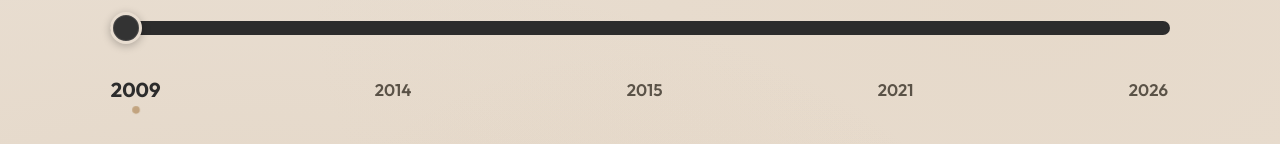
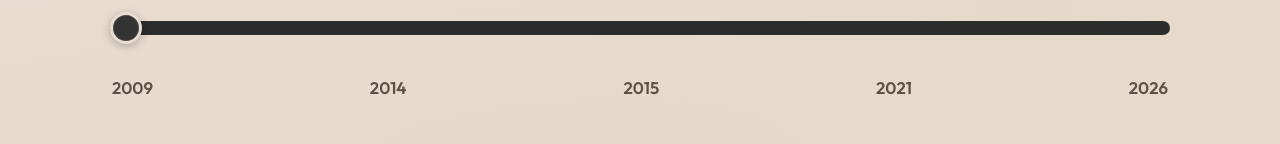
Before and after one commit to david-aravena-poblete/timeline, a React (Vite) app: page / in a window 1280 px wide. Shown: the part 154-298 px from the top of the page. Built offline with nearby package versions, Linux system fonts and the light colour scheme.

Commit message:
Make carousel follow continuous slider position

```diff
--- a/src/components/TimelineView.jsx
+++ b/src/components/TimelineView.jsx
@@ -6,16 +6,10 @@ import './TimelineView.css';
 
 function TimelineView() {
   const years = useMemo(() => timelineData.map((era) => era.year), []);
-  const [selectedYear, setSelectedYear] = useState(years[0]);
+  const [position, setPosition] = useState(0);
 
-  const currentIndex = useMemo(() => {
-    const idx = years.indexOf(selectedYear);
-    return idx >= 0 ? idx : 0;
-  }, [years, selectedYear]);
-
-  function handleYearChange(nuevoAnio) {
-    setSelectedYear(nuevoAnio);
-  }
+  const currentIndex = Math.round(position);
+  const selectedYear = years[currentIndex];
 
   return (
     <div className="timeline-view">
@@ -29,8 +23,8 @@ function TimelineView() {
       <section className="timeline-view__slider-section" aria-label="Control del timeline">
         <TimelineSlider
           years={years}
-          selectedYear={selectedYear}
-          onYearChange={handleYearChange}
+          position={position}
+          onPositionChange={setPosition}
         />
       </section>
 
@@ -43,7 +37,7 @@ function TimelineView() {
         <div className="timeline-view__carousel">
           <div
             className="timeline-view__track"
-            style={{ transform: `translateX(-${currentIndex * 100}%)` }}
+            style={{ transform: `translateX(-${position * 100}%)` }}
           >
             {timelineData.map((era, index) => (
               <div
```
